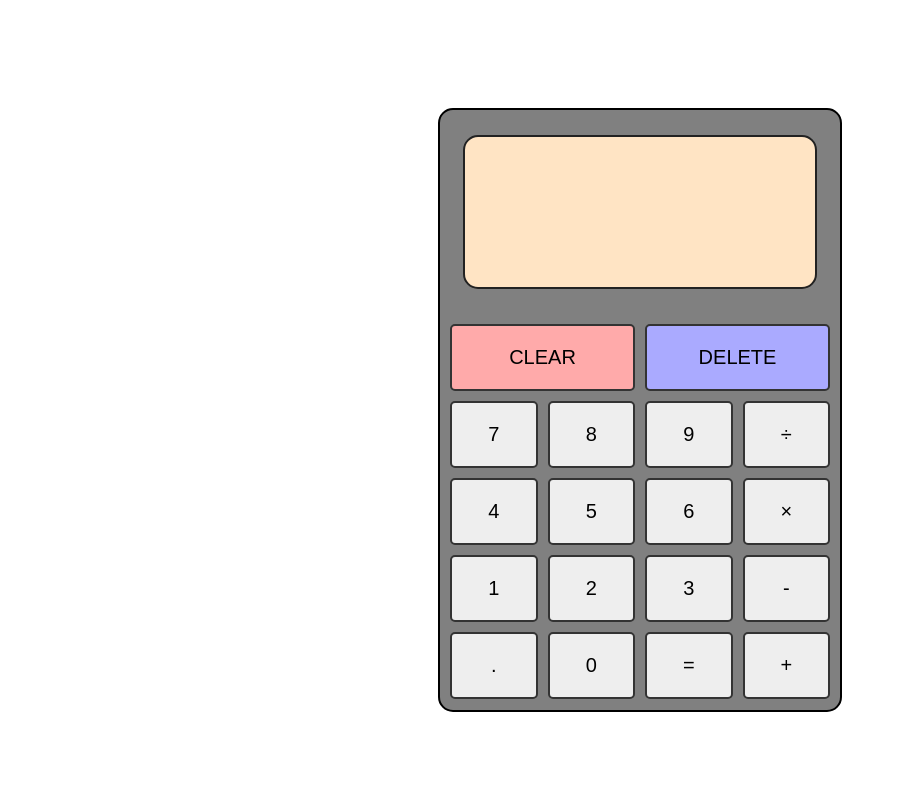
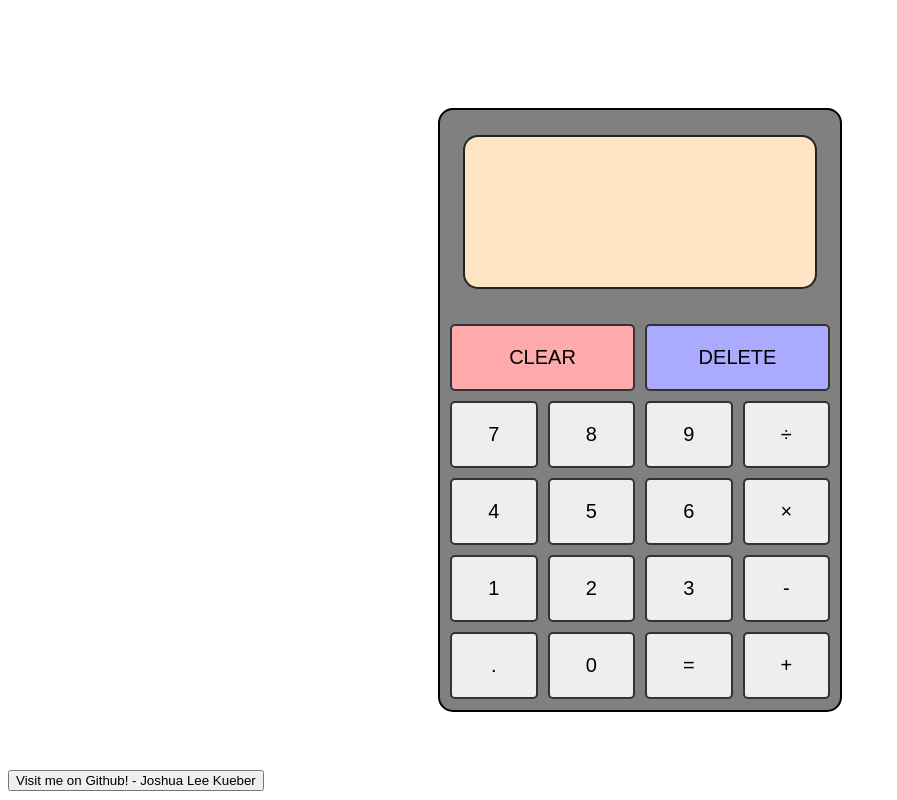
Before and after one commit to JoshLeeK/Calculator, a plain HTML site: page index.html in a window 1280 px wide. Shown: the whole page, without its empty margins (0-897 px from the left). Drawn offline with Linux system fonts and the light colour scheme.

Commit message:
Added Github link

```diff
--- a/index.html
+++ b/index.html
@@ -52,8 +52,9 @@
                     <button class="btnOp"  >+</button>
                   </div>
             </div>
+
         </main>
-
+        <div class="git"><a href="https://github.com/JoshLeeK"><button class="gitbtn">Visit me on Github! - Joshua Lee Kueber</button></a></div>
         <script src="main.js" async defer></script>
     </body>
 </html>
--- a/styles.css
+++ b/styles.css
@@ -110,3 +110,9 @@
   .btn-blue:active {
     background-color: var(--btn-blue-active);
   }
+
+  .git {
+    margin-top: 100px;
+    margin-left: auto;
+    margin-right: auto;
+  }
```
